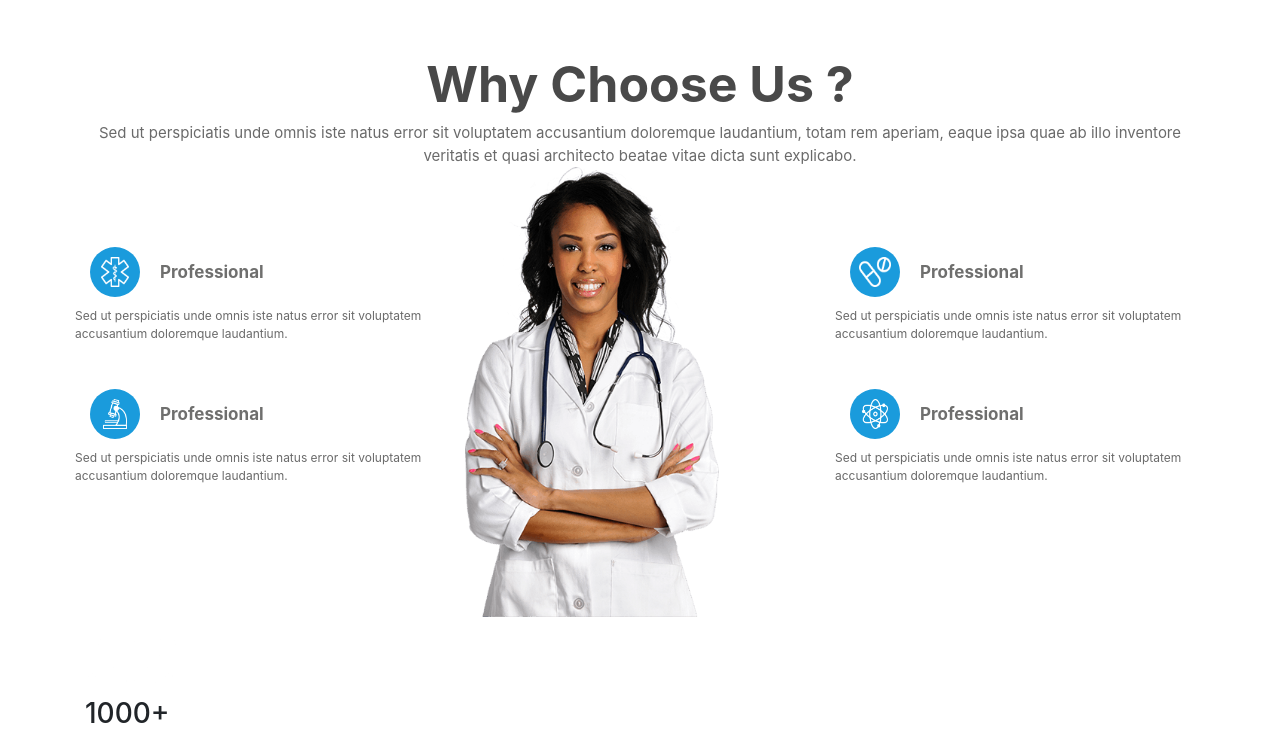
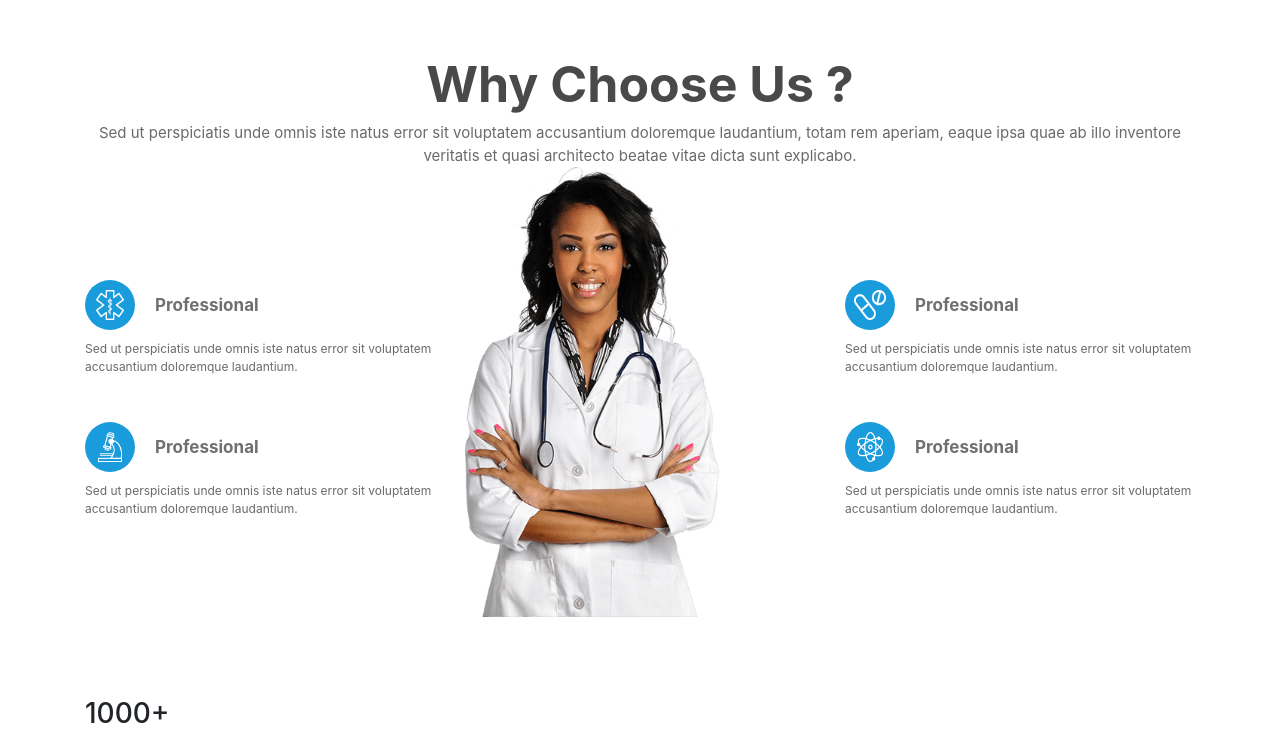
Before and after one commit to ingamorari/medical-hospital, a website: page index.html in a window 1280 px wide. Shown: the part 851-1590 px from the top of the page. Drawn offline with nearby package versions, Linux system fonts and the light colour scheme; a web font is replaced by a local one.

Commit message:
Add font-awesome, fix problems

```diff
--- a/assets/styles/styles.scss
+++ b/assets/styles/styles.scss
@@ -44,17 +44,29 @@ section#first-section {
       font-size: 12px;
 
       .scroll-button {
+        box-shadow: 5px 8px 31px -5px rgba(0,0,0,0.75);
         background-color: $header-icons;
         width: 150px;
         height: 35px;
         border-radius: 20px;
         border: none;
+        &:hover {
+          background-color: #167a95;
+          color: gray;
+        }
+
+        &:focus {
+          outline: none;
+        }
         .text-button{
         text-transform: uppercase;
         font-size: 13px;
         color: white;
           font-weight: bold;
           padding: 5px;
+          &:focus {
+            outline: none;
+          }
       }
       }
     }
@@ -138,11 +150,10 @@ section#third-section{
         height: 450px;
       }
       .choosing {
-      padding: 50px 20px;
+        display: flex;
+        flex-direction: column;
     .choosing-block {
-      //padding: 30px 30px;
-      //height: 50%;
-      //width: 100px;
+
       text-align: center;
       display: flex;
       .icon-block {
--- a/index.html
+++ b/index.html
@@ -21,6 +21,7 @@
       integrity="sha384-9aIt2nRpC12Uk9gS9baDl411NQApFmC26EwAOH8WgZl5MYYxFfc+NcPb1dKGj7Sk"
       crossorigin="anonymous"
     />
+    <link rel="stylesheet" href="./node_modules/@fortawesome/fontawesome-free/css/all.css">
     <link href="assets/styles/styles.css" rel="stylesheet" type="text/css" />
   </head>
   <body>
@@ -131,7 +132,7 @@
     </div>
     <div class="row style-choosing ">
       <div class="col-lg-4 col-md-8 col-12 choosing">
-        <div class="row ">
+        <div class="row mt-auto ">
           <div class="col-12 choosing-block">
             <div class="icon-block">
               <img
@@ -142,14 +143,14 @@
 
             <h3>Professional</h3>
           </div>
+            <div class="col-12"><p>
+              Sed ut perspiciatis unde omnis iste natus error sit voluptatem accusantium doloremque laudantium.
+            </p></div>
 
-            <p>
-              Sed ut perspiciatis unde omnis iste natus error sit voluptatem accusantium doloremque laudantium.
-            </p>
 
 
         </div>
-        <div class="row">
+        <div class="row mb-auto">
           <div class="col-12 choosing-block">
             <div class="icon-block">
               <img
@@ -161,16 +162,16 @@
             <h3>Professional</h3>
 
           </div>
-          <p>
+          <div class="col-12"><p>
             Sed ut perspiciatis unde omnis iste natus error sit voluptatem accusantium doloremque laudantium.
-          </p>
+          </p></div>
         </div>
       </div>
       <div class="col-lg-4 col-md-8 col-12">
         <img src="./assets/images/woman-doctor.png" alt="woman doctor">
       </div>
       <div class="col-lg-4 col-md-8 col-12 choosing">
-        <div class="row">
+        <div class="row mt-auto">
           <div class="col-12 choosing-block">
             <div class="icon-block">
               <img
@@ -182,11 +183,11 @@
             <h3>Professional</h3>
 
           </div>
-          <p>
+          <div class="col-12"><p>
             Sed ut perspiciatis unde omnis iste natus error sit voluptatem accusantium doloremque laudantium.
-          </p>
+          </p></div>
         </div>
-        <div class="row ">
+        <div class="row mb-auto">
           <div class="col-12 choosing-block">
             <div class="icon-block">
               <img
@@ -198,9 +199,9 @@
             <h3>Professional</h3>
 
           </div>
-          <p>
+          <div class="col-12"><p>
             Sed ut perspiciatis unde omnis iste natus error sit voluptatem accusantium doloremque laudantium.
-          </p>
+          </p></div>
         </div>
       </div>
     </div>
--- a/package.json
+++ b/package.json
@@ -9,6 +9,7 @@
   "author": "",
   "license": "ISC",
   "dependencies": {
+    "@fortawesome/fontawesome-free": "^5.14.0",
     "prettier": "^2.0.5"
   }
 }
```
Also changed, not shown: assets/images/main-background.png, assets/styles/styles.css, 1 other file.
